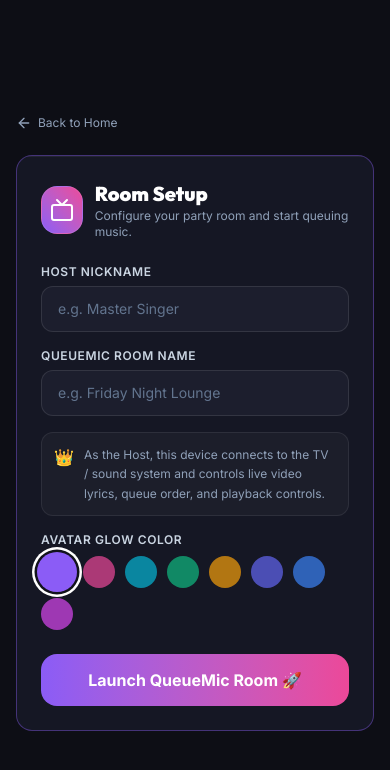
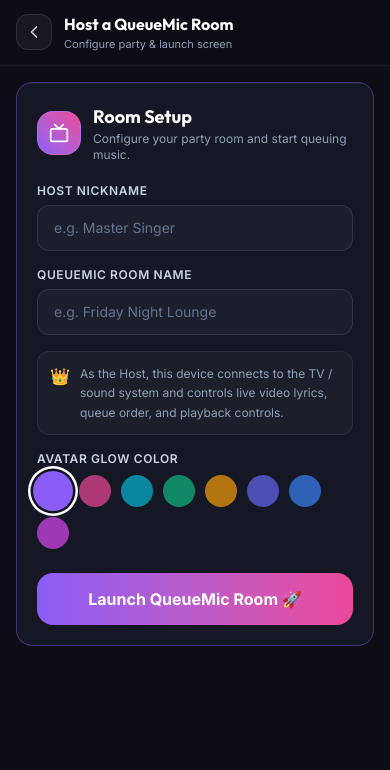
Before and after one commit to ZentreLinkCore/queuemic-web, a React (Vite) app: page /create in a window 390 px wide. Shown: the top 770 px of the page. Built offline with nearby package versions, Linux system fonts and the light colour scheme; no server answers.

Commit message:
fix(ui): revert Join as Singer button to dark translucent glass with white text; align mobile header bar from top without vertical centering

```diff
--- a/src/components/common/NeonButton.tsx
+++ b/src/components/common/NeonButton.tsx
@@ -29,9 +29,9 @@ export const NeonButton: React.FC<NeonButtonProps> = ({
     primary:
       'bg-gradient-to-r from-[#8B5CF6] to-[#EC4899] text-white font-bold hover:brightness-105 active:scale-[0.98]',
     secondary:
-      'bg-[#06B6D4] text-[#0A0A0F] font-extrabold hover:bg-[#22D3EE] active:scale-[0.98]',
+      'bg-[#06B6D4] text-white font-bold hover:brightness-105 active:scale-[0.98]',
     accent:
-      'bg-[#F59E0B] text-[#0A0A0F] font-extrabold hover:bg-[#FBBF24] active:scale-[0.98]',
+      'bg-[#F59E0B] text-white font-bold hover:brightness-105 active:scale-[0.98]',
     outline:
       'border border-white/15 hover:border-white/30 text-[#F8FAFC] bg-white/[0.04] hover:bg-white/[0.08] active:scale-[0.98]',
     danger:
--- a/src/pages/CreateRoomPage.tsx
+++ b/src/pages/CreateRoomPage.tsx
@@ -1,6 +1,6 @@
 import React, { useState } from 'react';
 import { useNavigate } from 'react-router-dom';
-import { ArrowLeft, Tv, AlertCircle } from 'lucide-react';
+import { ChevronLeft, Tv, AlertCircle } from 'lucide-react';
 import { GlassCard } from '../components/common/GlassCard';
 import { NeonButton } from '../components/common/NeonButton';
 import { useAuthStore } from '../store/useAuthStore';
@@ -58,23 +58,32 @@ export const CreateRoomPage: React.FC = () => {
   };
 
   return (
-    <div className="min-h-screen bg-[#0D0E15] text-white flex flex-col items-center justify-center p-4 sm:p-6">
-      <div className="w-full max-w-md">
+    <div className="min-h-screen bg-[#0D0E15] text-white flex flex-col items-center">
+      {/* Top Mobile HeaderBar */}
+      <header className="w-full max-w-lg flex items-center gap-3 py-3 px-4 border-b border-white/[0.08] shrink-0 bg-[#0D0E15]/95 backdrop-blur-md sticky top-0 z-30">
         <button
           type="button"
           onClick={() => navigate('/')}
-          className="inline-flex items-center gap-1.5 text-xs text-slate-400 hover:text-white transition-colors mb-6 cursor-pointer"
+          className="w-9 h-9 rounded-xl bg-white/[0.05] border border-white/10 hover:bg-white/10 text-slate-300 hover:text-white flex items-center justify-center transition-colors cursor-pointer shrink-0"
+          aria-label="Back to Home"
         >
-          <ArrowLeft className="w-4 h-4" /> Back to Home
+          <ChevronLeft className="w-5 h-5" />
         </button>
+        <div>
+          <h1 className="text-base font-bold text-white font-['Outfit']">Host a QueueMic Room</h1>
+          <p className="text-[11px] text-slate-400">Configure party & launch screen</p>
+        </div>
+      </header>
 
-        <GlassCard variant="surface" glow="primary" className="p-6 sm:p-8">
-          <div className="flex items-center gap-3 mb-6">
-            <div className="w-12 h-12 rounded-2xl bg-gradient-to-tr from-[#8B5CF6] to-[#EC4899] flex items-center justify-center border border-white/10">
-              <Tv className="w-6 h-6 text-white" />
+      {/* Main Content: Flows naturally from the top without awkward vertical centering */}
+      <main className="w-full max-w-lg p-4 sm:p-6 flex-1 flex flex-col">
+        <GlassCard variant="surface" glow="primary" className="p-5 sm:p-7">
+          <div className="flex items-center gap-3 mb-5">
+            <div className="w-11 h-11 rounded-2xl bg-gradient-to-tr from-[#8B5CF6] to-[#EC4899] flex items-center justify-center border border-white/10 shrink-0">
+              <Tv className="w-5 h-5 text-white" />
             </div>
             <div>
-              <h1 className="text-xl font-black font-['Outfit'] text-white">Room Setup</h1>
+              <h2 className="text-lg font-bold font-['Outfit'] text-white">Room Setup</h2>
               <p className="text-xs text-slate-400">Configure your party room and start queuing music.</p>
             </div>
           </div>
@@ -99,23 +108,23 @@ export const CreateRoomPage: React.FC = () => {
             {/* Host Profile Info */}
             {storedNickname ? (
               <div className="p-3.5 rounded-xl bg-white/[0.04] border border-[#8B5CF6]/30 flex items-center justify-between gap-3">
-                <div className="flex items-center gap-3">
+                <div className="flex items-center gap-3 min-w-0">
                   <div
-                    className="w-10 h-10 rounded-full flex items-center justify-center font-bold text-white text-base ring-1 ring-white/20"
+                    className="w-10 h-10 rounded-full flex items-center justify-center font-bold text-white text-base ring-1 ring-white/20 shrink-0"
                     style={{ backgroundColor: selectedColor || storedColor || '#8B5CF6' }}
                   >
                     {storedNickname.charAt(0).toUpperCase()}
                   </div>
-                  <div>
+                  <div className="min-w-0">
                     <span className="text-[10px] font-bold text-slate-400 uppercase tracking-wider block">
                       Hosting As
                     </span>
-                    <span className="text-sm font-bold text-white font-['Outfit']">
+                    <span className="text-sm font-bold text-white font-['Outfit'] truncate block">
                       {storedNickname}
                     </span>
                   </div>
                 </div>
-                <span className="text-[10px] font-bold text-[#A78BFA] bg-[#8B5CF6]/15 px-2 py-0.5 rounded-full border border-[#8B5CF6]/30 uppercase tracking-wider">
+                <span className="text-[10px] font-bold text-[#A78BFA] bg-[#8B5CF6]/15 px-2 py-0.5 rounded-full border border-[#8B5CF6]/30 uppercase tracking-wider shrink-0">
                   👑 TV / Sound Host
                 </span>
               </div>
@@ -193,7 +202,7 @@ export const CreateRoomPage: React.FC = () => {
             </div>
           </form>
         </GlassCard>
-      </div>
+      </main>
     </div>
   );
 };
--- a/src/pages/HomePage.tsx
+++ b/src/pages/HomePage.tsx
@@ -185,10 +185,10 @@ export const HomePage: React.FC = () => {
 
             <NeonButton
               size="lg"
-              variant="secondary"
+              variant="outline"
               onClick={handleJoinPress}
               icon={<span className="text-xl">📱</span>}
-              className="w-full py-3.5 text-sm sm:text-base font-extrabold flex items-center justify-center gap-2"
+              className="w-full py-3.5 text-sm sm:text-base font-bold text-white bg-white/[0.05] border border-white/15 hover:bg-white/[0.09] flex items-center justify-center gap-2"
             >
               Join as Singer
             </NeonButton>
```
Also changed, not shown: src/pages/JoinRoomPage.tsx (+30 -21 lines).
